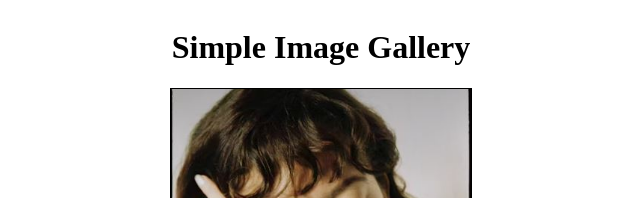
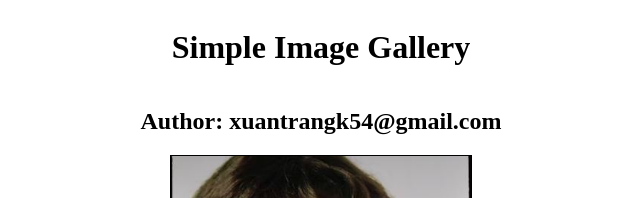
Before and after one commit to xuantrangk54/i-learn-robotframework-webserver, a Next.js app: page / in a window 1280 px wide. Shown: the top 198 px of the page, without its empty margins (319-959 px from the left). Built offline with nearby package versions, Linux system fonts and the light colour scheme.

Commit message:
:sparkless: add code correct

```diff
--- a/app/page.tsx
+++ b/app/page.tsx
@@ -10,6 +10,7 @@ export default function Home() {
   return (
     <main className="min-h-screen flex flex-col items-center justify-center p-6 bg-gray-50">
       <h1 className="text-4xl font-bold mb-6">Simple Image Gallery</h1>
+      <h2 id="author">Author: xuantrangk54@gmail.com</h2>
       <div className="grid grid-cols-1 sm:grid-cols-2 md:grid-cols-3 gap-6">
         {images.map((img) => (
           <div key={img.id} className="border rounded shadow p-2 bg-white">
```
